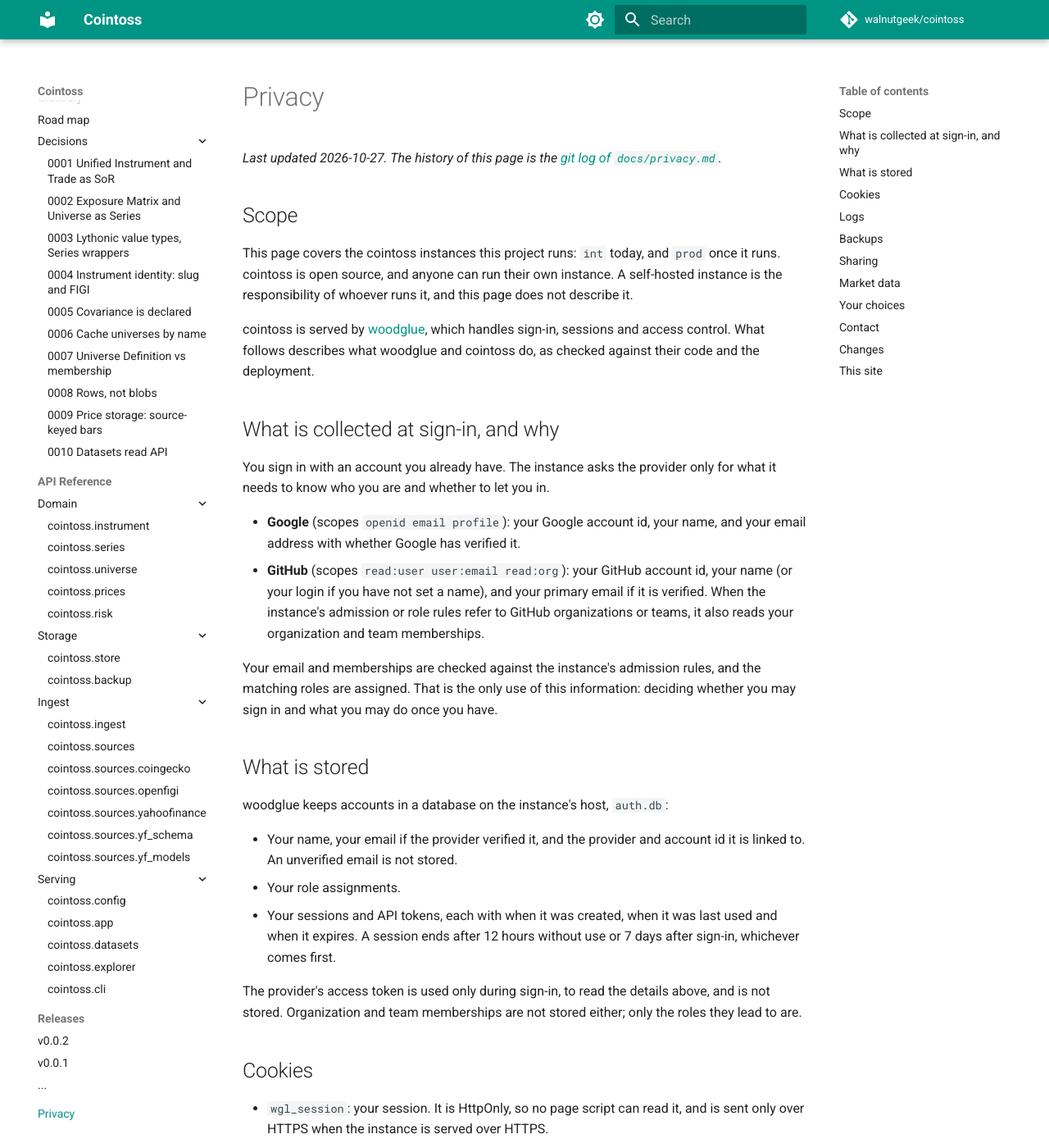
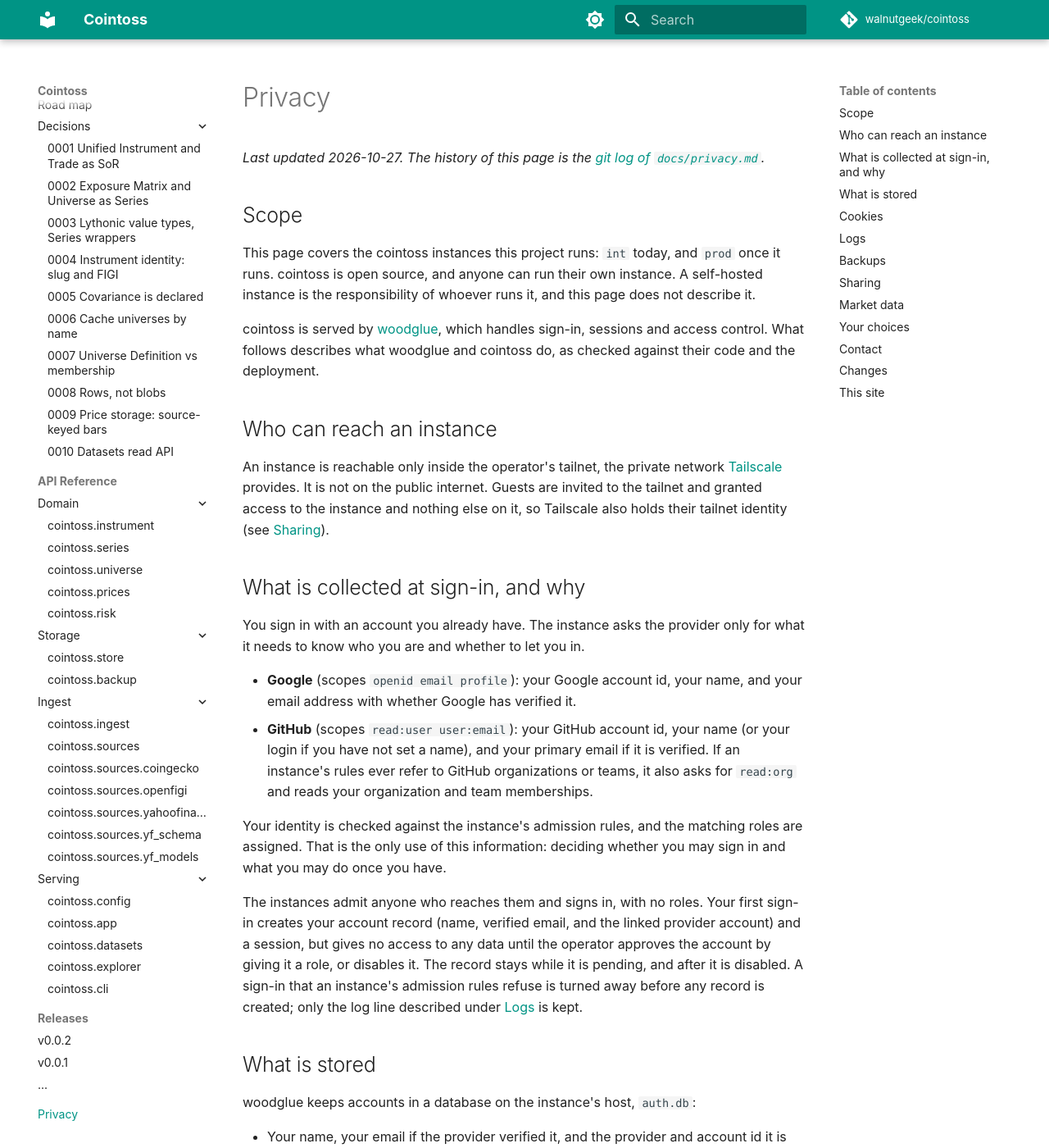
Before and after one commit to walnutgeek/cointoss, an MkDocs documentation site: the page built from docs/privacy.md, in a window 1280 px wide and 1400 px high. Shown: the whole window at 82% size. Built offline with MkDocs 1.6.1 and Material for MkDocs 9.7.7, drawn with Linux system fonts in a browser that asks for light colours; comment, search, counter and statistics services are not loaded; some of the changed text lies outside the part shown.

Commit message:
Review fixes for #30: tailnet-only privacy page, no Google Fonts on the site
- privacy.md: int is reachable only inside the tailnet (no Funnel); invited
  guests have a Tailscale identity; first sign-in creates a User with no Roles
  until approved, and a refused sign-in creates no record (as woodglue does);
  snapshots copy auth.db including its plain-text session and token secrets;
  GitHub scopes as int configures them.
- mkdocs.yml: theme.font false, so the site requests no Google Fonts.
- road-map.md: step 5.5 and the open item describe the tailnet-only plan.

Co-Authored-By: Claude Opus 5.5 <noreply@anthropic.com>

```diff
--- a/docs/privacy.md
+++ b/docs/privacy.md
@@ -13,6 +13,13 @@ cointoss is served by [woodglue](https://github.com/walnutgeek/woodglue), which
 sign-in, sessions and access control. What follows describes what woodglue and cointoss do,
 as checked against their code and the deployment.
 
+## Who can reach an instance
+
+An instance is reachable only inside the operator's tailnet, the private network
+[Tailscale](https://tailscale.com/) provides. It is not on the public internet. Guests are
+invited to the tailnet and granted access to the instance and nothing else on it, so Tailscale
+also holds their tailnet identity (see [Sharing](#sharing)).
+
 ## What is collected at sign-in, and why
 
 You sign in with an account you already have. The instance asks the provider only for what it
@@ -20,14 +27,21 @@ needs to know who you are and whether to let you in.
 
 - **Google** (scopes `openid email profile`): your Google account id, your name, and your email
   address with whether Google has verified it.
-- **GitHub** (scopes `read:user user:email read:org`): your GitHub account id, your name (or
-  your login if you have not set a name), and your primary email if it is verified. When the
-  instance's admission or role rules refer to GitHub organizations or teams, it also reads your
+- **GitHub** (scopes `read:user user:email`): your GitHub account id, your name (or your login
+  if you have not set a name), and your primary email if it is verified. If an instance's rules
+  ever refer to GitHub organizations or teams, it also asks for `read:org` and reads your
   organization and team memberships.
 
-Your email and memberships are checked against the instance's admission rules, and the matching
-roles are assigned. That is the only use of this information: deciding whether you may sign in
-and what you may do once you have.
+Your identity is checked against the instance's admission rules, and the matching roles are
+assigned. That is the only use of this information: deciding whether you may sign in and what
+you may do once you have.
+
+The instances admit anyone who reaches them and signs in, with no roles. Your first sign-in
+creates your account record (name, verified email, and the linked provider account) and a
+session, but gives no access to any data until the operator approves the account by giving it
+a role, or disables it. The record stays while it is pending, and after it is disabled. A
+sign-in that an instance's admission rules refuse is turned away before any record is created;
+only the log line described under [Logs](#logs) is kept.
 
 ## What is stored
 
@@ -67,8 +81,8 @@ and keep it secure. It records:
 - One line per request: method, path and query string, response status, response time, and the
   address the connection came from. The instance sits behind a Tailscale proxy on the same
   host, so that address is the proxy's (`127.0.0.1`), not yours.
-- Each sign-in, with your account id and email, and each refused sign-in, with the provider's
-  account id and the email it gave.
+- Each sign-in, with your account id and email, and each sign-in refused by the admission
+  rules, with the provider's account id and the email it gave.
 
 The journal is kept as long as journald keeps it. The host sets no retention of its own, so
 journald's defaults apply: the journal is bounded by size (at most 10% of its file system, and
@@ -76,11 +90,13 @@ at most 4 GiB), not by age, and the oldest entries are deleted as space is neede
 
 ## Backups
 
-`cointoss backup` never copies `auth.db`. The deployment's daily snapshot does copy it,
-separately and readable only by the service account, so that accounts and roles survive
-rebuilding or moving the instance. Snapshots stay on the instance's host. They are kept for
-the last 7 days plus one for each of the last 4 weeks; snapshots labelled for a specific
-event, such as an upgrade, are kept until deleted by hand.
+`cointoss backup` never copies `auth.db`. The deployment's daily snapshot does copy it, as a
+separate file readable only by the service account (mode 600), so that accounts and approval
+decisions survive rebuilding or moving the instance. The copy holds everything `auth.db` holds,
+including session and token secrets, which woodglue stores as they are rather than hashed.
+Snapshots stay on the instance's host. They are kept for the last 7 days plus one for each of
+the last 4 weeks; snapshots labelled for a specific event, such as an upgrade, are kept until
+deleted by hand.
 
 ## Sharing
 
@@ -89,9 +105,8 @@ Your data is not sold, and it is not shared with anyone.
 - Sign-in goes through the provider you choose, under its own privacy policy:
   [Google](https://policies.google.com/privacy) or
   [GitHub](https://docs.github.com/en/site-policy/privacy-policies/github-general-privacy-statement).
-- Traffic reaches the instance through Tailscale (Tailscale Serve inside the tailnet, or
-  Tailscale Funnel from the internet), under
-  [Tailscale's privacy policy](https://tailscale.com/privacy-policy).
+- Traffic reaches the instance through the operator's tailnet. As a guest you have a Tailscale
+  account in it, under [Tailscale's privacy policy](https://tailscale.com/privacy-policy).
 
 ## Market data
 
@@ -128,4 +143,6 @@ updated. Every change is in the git history linked at the top.
 
 This documentation site is hosted on GitHub Pages, under
 [GitHub's privacy statement](https://docs.github.com/en/site-policy/privacy-policies/github-general-privacy-statement).
-It sets no cookies of its own and loads its fonts from Google Fonts.
+It sets no cookies of its own and loads no fonts, analytics or trackers from other sites. The
+repository link in its header asks GitHub's API for the repository's latest release, stars and
+forks.
--- a/mkdocs.yml
+++ b/mkdocs.yml
@@ -6,6 +6,8 @@ repo_name: walnutgeek/cointoss
 
 theme:
   name: material
+  # No Google Fonts request: the site uses the system font stack.
+  font: false
   palette:
     - media: "(prefers-color-scheme: light)"
       scheme: default
```
Also changed, not shown: docs/road-map.md (+11 -5 lines).
